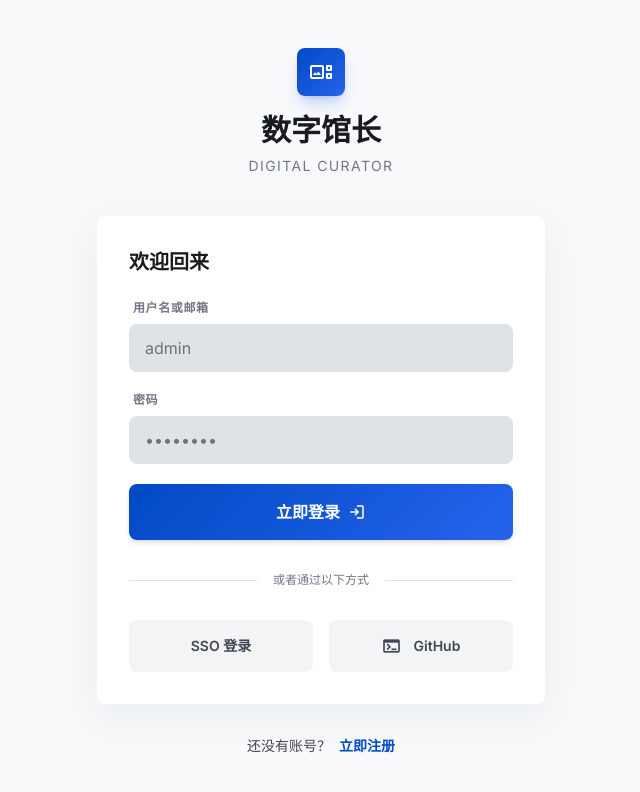
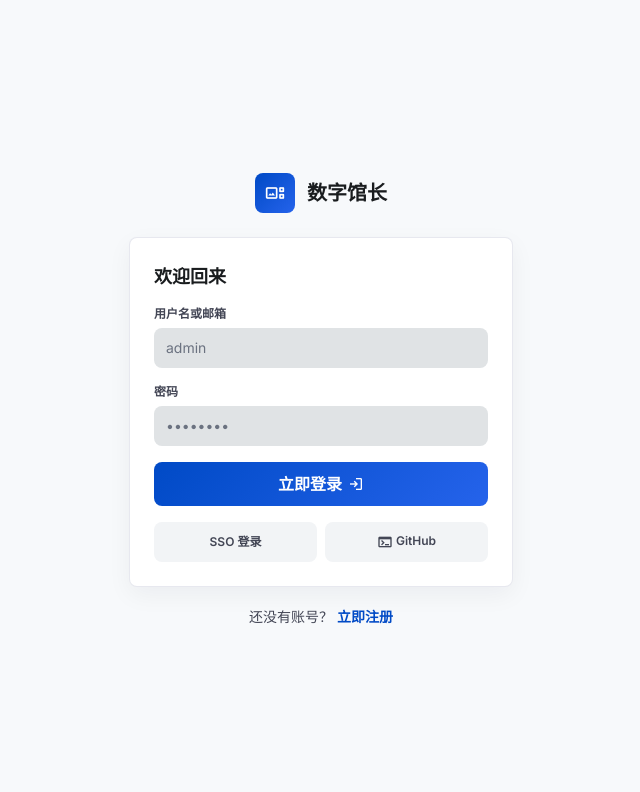
Before and after one commit to azurekiln2333/azurekiln-imgbed-system, a Vue app in the folder web/: page /login in a window 1280 px wide. Shown: the top 792 px of the page, without its empty margins (319-959 px from the left). Built offline with nearby package versions, Linux system fonts and the light colour scheme.

Commit message:
refactor(web): simplify auth view cards and single page heading

```diff
--- a/web/src/components/AuthView.vue
+++ b/web/src/components/AuthView.vue
@@ -45,82 +45,80 @@ async function submit() {
 </script>
 
 <template>
-  <main v-if="mode === 'login'" class="min-h-screen flex items-center justify-center px-6 py-12 bg-surface">
-    <div class="w-full max-w-md">
-      <div class="flex flex-col items-center mb-10">
-        <div class="w-12 h-12 primary-gradient rounded-xl mb-4 flex items-center justify-center shadow-lg shadow-primary/20">
-          <span class="material-symbols-outlined text-white text-2xl">gallery_thumbnail</span>
-        </div>
-        <h1 class="font-headline text-3xl font-extrabold text-on-surface">数字馆长</h1>
-        <p class="font-label text-sm uppercase tracking-widest text-outline mt-2">Digital Curator</p>
+  <main v-if="mode === 'login'" class="min-h-screen flex items-center justify-center px-4 py-10 bg-surface">
+    <div class="w-full max-w-sm">
+      <div class="flex items-center justify-center gap-3 mb-6">
+        <span class="w-10 h-10 primary-gradient rounded-lg flex items-center justify-center">
+          <span class="material-symbols-outlined text-white text-xl">gallery_thumbnail</span>
+        </span>
+        <h1 class="font-headline text-xl font-bold text-on-surface">数字馆长</h1>
       </div>
-      <div class="bg-white rounded-xl p-8 shadow-[0_12px_40px_rgba(25,28,30,0.06)]">
-        <h2 class="font-headline text-xl font-bold mb-6">欢迎回来</h2>
-        <form class="space-y-5" @submit.prevent="submit">
-          <p v-if="error" role="alert" class="bg-error/10 text-error px-4 py-3 rounded-lg text-sm font-bold">{{ error }}</p>
-          <div class="space-y-2">
-            <label for="login-username" class="font-label text-xs font-bold text-outline uppercase tracking-wider block ml-1">用户名或邮箱</label>
-            <input id="login-username" v-model="username" required autocomplete="username" class="w-full bg-surface-container-highest border-none rounded-lg px-4 py-3 focus:ring-2 focus:ring-primary/40" placeholder="admin" type="text" />
+      <div class="bg-surface-container-lowest border border-outline-variant/40 rounded-lg p-6 shadow-[0_8px_24px_rgba(25,28,30,0.05)]">
+        <h2 class="font-headline text-lg font-bold mb-4">欢迎回来</h2>
+        <form class="space-y-4" @submit.prevent="submit">
+          <p v-if="error" role="alert" class="bg-error/10 text-error px-3 py-2 rounded-lg text-sm font-bold">{{ error }}</p>
+          <div class="space-y-1.5">
+            <label for="login-username" class="font-label text-xs font-bold text-on-surface-variant uppercase block">用户名或邮箱</label>
+            <input id="login-username" v-model="username" required autocomplete="username" class="w-full bg-surface-container-highest border-none rounded-lg px-3 py-2.5 text-sm focus:ring-2 focus:ring-primary/40" placeholder="admin" type="text" />
           </div>
-          <div class="space-y-2">
-            <label for="login-password" class="font-label text-xs font-bold text-outline uppercase tracking-wider block ml-1">密码</label>
-            <input id="login-password" v-model="password" required autocomplete="current-password" class="w-full bg-surface-container-highest border-none rounded-lg px-4 py-3 focus:ring-2 focus:ring-primary/40" placeholder="••••••••" type="password" />
+          <div class="space-y-1.5">
+            <label for="login-password" class="font-label text-xs font-bold text-on-surface-variant uppercase block">密码</label>
+            <input id="login-password" v-model="password" required autocomplete="current-password" class="w-full bg-surface-container-highest border-none rounded-lg px-3 py-2.5 text-sm focus:ring-2 focus:ring-primary/40" placeholder="••••••••" type="password" />
           </div>
-          <button :disabled="busy" class="w-full primary-gradient text-white font-bold py-3.5 rounded-lg shadow-md flex items-center justify-center gap-2 mt-4 disabled:opacity-50" type="submit">
-            <span>{{ busy ? '登录中...' : '立即登录' }}</span><span class="material-symbols-outlined text-lg">login</span>
+          <button :disabled="busy" class="w-full primary-gradient text-white font-bold py-2.5 rounded-lg flex items-center justify-center gap-1.5 disabled:opacity-50" type="submit">
+            <span>{{ busy ? '登录中...' : '立即登录' }}</span><span class="material-symbols-outlined text-base">login</span>
           </button>
         </form>
-        <div class="relative my-8"><div class="absolute inset-0 flex items-center"><div class="w-full border-t border-surface-container-highest"></div></div><div class="relative flex justify-center text-xs uppercase"><span class="bg-white px-4 text-outline font-medium">或者通过以下方式</span></div></div>
-        <div class="grid grid-cols-2 gap-4">
-          <button type="button" disabled title="尚未接入 SSO 登录" class="flex items-center justify-center gap-3 py-3 px-4 bg-surface-container-low rounded-lg text-sm font-semibold text-on-surface-variant">SSO 登录</button>
-          <button type="button" disabled title="尚未接入 GitHub 登录" class="flex items-center justify-center gap-3 py-3 px-4 bg-surface-container-low rounded-lg text-sm font-semibold text-on-surface-variant"><span class="material-symbols-outlined text-xl">terminal</span> GitHub</button>
+        <div class="grid grid-cols-2 gap-2 mt-4">
+          <button type="button" disabled title="尚未接入 SSO 登录" class="py-2 px-3 bg-surface-container-low rounded-lg text-xs font-semibold text-on-surface-variant">SSO 登录</button>
+          <button type="button" disabled title="尚未接入 GitHub 登录" class="py-2 px-3 bg-surface-container-low rounded-lg text-xs font-semibold text-on-surface-variant"><span class="material-symbols-outlined text-base">terminal</span> GitHub</button>
         </div>
       </div>
-      <p class="text-center mt-8 text-on-surface-variant text-sm">还没有账号？ <a href="/register" class="text-primary font-bold hover:underline ml-1" @click.prevent="emit('navigate', '/register')">立即注册</a></p>
+      <p class="text-center mt-5 text-on-surface-variant text-sm">还没有账号？ <a href="/register" class="text-primary font-bold hover:underline" @click.prevent="emit('navigate', '/register')">立即注册</a></p>
     </div>
   </main>
 
-  <main v-else class="min-h-screen flex items-center justify-center p-6 bg-surface">
-    <div class="w-full max-w-lg">
-      <div class="text-center mb-10">
-        <h1 class="font-headline font-extrabold text-4xl text-primary mb-2">数字馆长</h1>
-        <p class="font-label text-sm uppercase tracking-widest text-outline">Digital Curator</p>
+  <main v-else class="min-h-screen flex items-center justify-center px-4 py-10 bg-surface">
+    <div class="w-full max-w-md">
+      <div class="flex items-center justify-center gap-3 mb-6">
+        <span class="w-10 h-10 primary-gradient rounded-lg flex items-center justify-center">
+          <span class="material-symbols-outlined text-white text-xl">gallery_thumbnail</span>
+        </span>
+        <h1 class="font-headline text-xl font-bold text-on-surface">数字馆长</h1>
       </div>
-      <div class="bg-white rounded-xl p-8 md:p-12 shadow-[0_12px_40px_rgba(25,28,30,0.06)]">
-        <div class="mb-10">
-          <h2 class="font-headline font-bold text-2xl">创建新账户</h2>
-          <p class="text-on-surface-variant mt-2 font-medium">开始您的数字化资产管理之旅</p>
-        </div>
-        <form class="space-y-6" @submit.prevent="submit">
-          <p v-if="error" role="alert" class="bg-error/10 text-error px-4 py-3 rounded-lg text-sm font-bold">{{ error }}</p>
-          <div class="space-y-2">
-            <label for="register-username" class="font-label text-xs font-bold uppercase tracking-wider text-outline px-1">用户名</label>
+      <div class="bg-surface-container-lowest border border-outline-variant/40 rounded-lg p-6 shadow-[0_8px_24px_rgba(25,28,30,0.05)]">
+        <h2 class="font-headline text-lg font-bold mb-4">创建新账户</h2>
+        <form class="space-y-4" @submit.prevent="submit">
+          <p v-if="error" role="alert" class="bg-error/10 text-error px-3 py-2 rounded-lg text-sm font-bold">{{ error }}</p>
+          <div class="space-y-1.5">
+            <label for="register-username" class="font-label text-xs font-bold uppercase text-on-surface-variant block">用户名</label>
             <div class="relative">
-              <span class="material-symbols-outlined absolute left-4 top-1/2 -translate-y-1/2 text-outline">person</span>
-              <input id="register-username" v-model="username" required minlength="3" maxlength="20" autocomplete="username" class="w-full pl-12 pr-4 py-3.5 bg-surface-container-highest rounded-lg border-none focus:ring-2 focus:ring-primary/40" placeholder="输入您的用户名" type="text" />
+              <span class="material-symbols-outlined absolute left-3 top-1/2 -translate-y-1/2 text-outline text-lg">person</span>
+              <input id="register-username" v-model="username" required minlength="3" maxlength="20" autocomplete="username" class="w-full pl-10 pr-3 py-2.5 bg-surface-container-highest rounded-lg border-none text-sm focus:ring-2 focus:ring-primary/40" placeholder="输入您的用户名" type="text" />
             </div>
           </div>
-          <div class="grid grid-cols-1 md:grid-cols-2 gap-6">
-            <div class="space-y-2">
-              <label for="register-password" class="font-label text-xs font-bold uppercase tracking-wider text-outline px-1">密码</label>
-              <div class="relative"><span class="material-symbols-outlined absolute left-4 top-1/2 -translate-y-1/2 text-outline">lock</span><input id="register-password" v-model="password" required autocomplete="new-password" class="w-full pl-12 pr-4 py-3.5 bg-surface-container-highest rounded-lg border-none focus:ring-2 focus:ring-primary/40" placeholder="••••••••" type="password" /></div>
-            </div>
-            <div class="space-y-2">
-              <label for="register-confirm" class="font-label text-xs font-bold uppercase tracking-wider text-outline px-1">确认密码</label>
-              <div class="relative"><span class="material-symbols-outlined absolute left-4 top-1/2 -translate-y-1/2 text-outline">verified_user</span><input id="register-confirm" v-model="confirmPassword" required autocomplete="new-password" class="w-full pl-12 pr-4 py-3.5 bg-surface-container-highest rounded-lg border-none focus:ring-2 focus:ring-primary/40" placeholder="••••••••" type="password" /></div>
+          <div class="space-y-1.5">
+            <label for="register-password" class="font-label text-xs font-bold uppercase text-on-surface-variant block">密码</label>
+            <div class="relative">
+              <span class="material-symbols-outlined absolute left-3 top-1/2 -translate-y-1/2 text-outline text-lg">lock</span>
+              <input id="register-password" v-model="password" required autocomplete="new-password" class="w-full pl-10 pr-3 py-2.5 bg-surface-container-highest rounded-lg border-none text-sm focus:ring-2 focus:ring-primary/40" placeholder="••••••••" type="password" />
             </div>
           </div>
-          <label class="flex items-start gap-3 text-sm text-on-surface-variant font-medium">
+          <div class="space-y-1.5">
+            <label for="register-confirm" class="font-label text-xs font-bold uppercase text-on-surface-variant block">确认密码</label>
+            <div class="relative">
+              <span class="material-symbols-outlined absolute left-3 top-1/2 -translate-y-1/2 text-outline text-lg">verified_user</span>
+              <input id="register-confirm" v-model="confirmPassword" required autocomplete="new-password" class="w-full pl-10 pr-3 py-2.5 bg-surface-container-highest rounded-lg border-none text-sm focus:ring-2 focus:ring-primary/40" placeholder="••••••••" type="password" />
+            </div>
+          </div>
+          <label class="flex items-start gap-2.5 text-sm text-on-surface-variant">
             <input v-model="acceptedTerms" required type="checkbox" class="w-4 h-4 mt-0.5 text-primary rounded" />
             <span>我同意服务条款和隐私政策</span>
           </label>
-          <button :disabled="busy" type="submit" class="w-full primary-gradient text-white font-headline font-bold py-4 rounded-lg shadow-lg shadow-primary/20 disabled:opacity-50">{{ busy ? '正在注册...' : '立即注册' }}</button>
+          <button :disabled="busy" type="submit" class="w-full primary-gradient text-white font-headline font-bold py-2.5 rounded-lg disabled:opacity-50">{{ busy ? '正在注册...' : '立即注册' }}</button>
         </form>
-        <div class="mt-8 text-center pt-8 border-t border-surface-container-highest border-dashed">
-          <p class="text-on-surface-variant font-medium">已经拥有账户？ <a href="/login" class="text-primary font-bold hover:underline ml-1" @click.prevent="emit('navigate', '/login')">登录控制台</a></p>
-        </div>
+        <p class="mt-4 text-center text-on-surface-variant text-sm">已经拥有账户？ <a href="/login" class="text-primary font-bold hover:underline" @click.prevent="emit('navigate', '/login')">登录控制台</a></p>
       </div>
-      <div class="mt-12 flex justify-center space-x-6"><span class="flex items-center space-x-2"><span class="material-symbols-outlined text-outline text-lg">shield</span><span class="font-label text-xs uppercase tracking-widest text-outline">高强度加密</span></span><span class="flex items-center space-x-2"><span class="material-symbols-outlined text-outline text-lg">cloud_done</span><span class="font-label text-xs uppercase tracking-widest text-outline">全球分发</span></span></div>
     </div>
   </main>
 </template>
```
